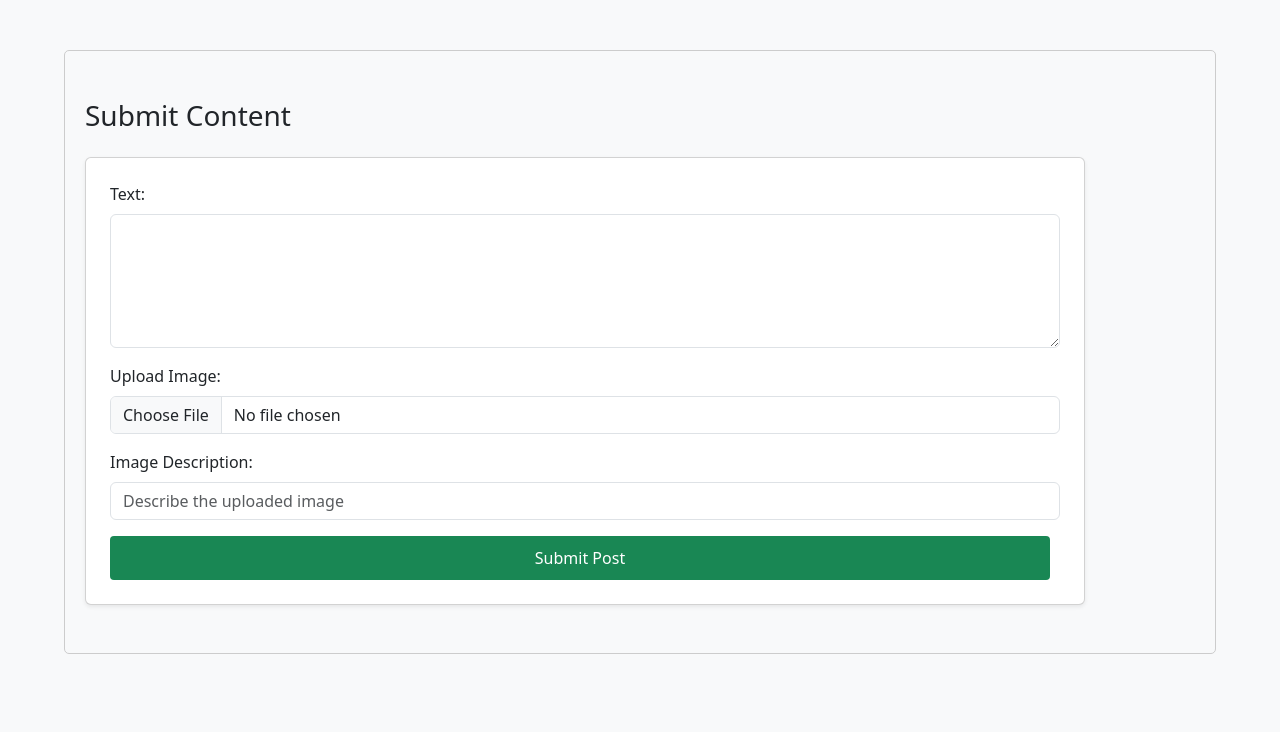
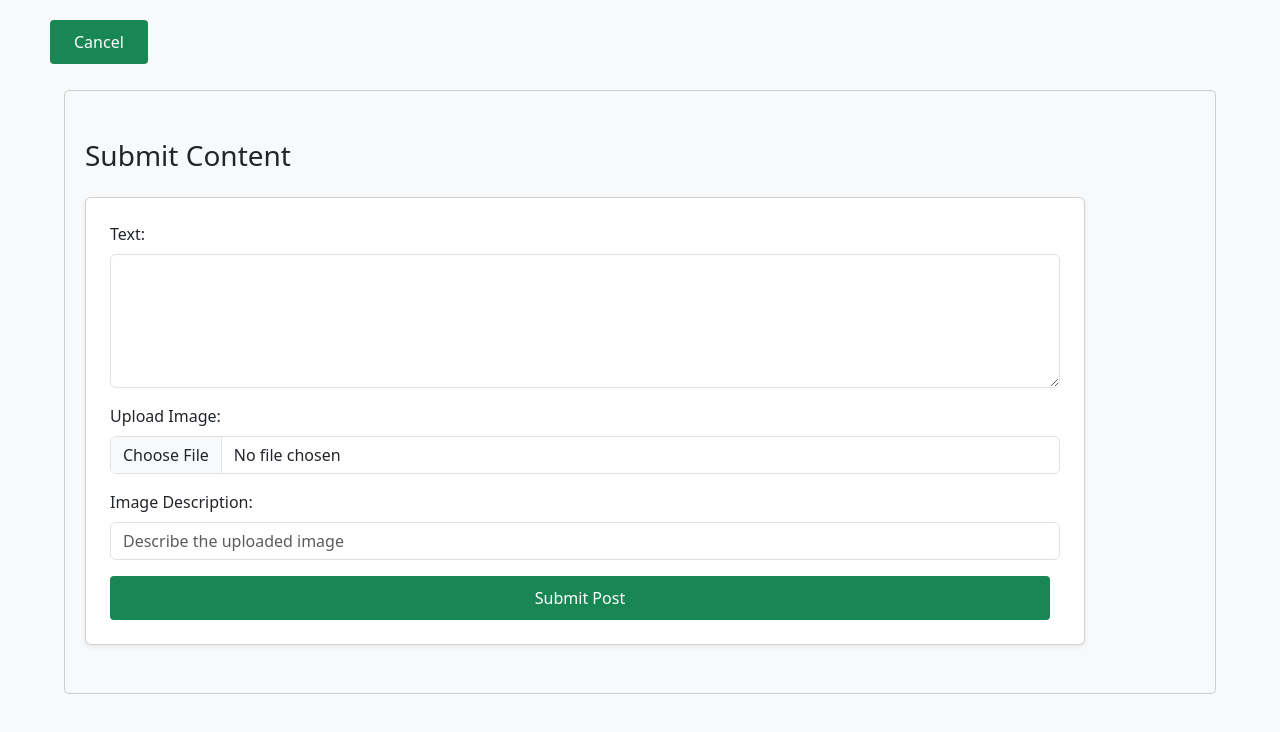
Before and after one commit to xyzzyx99/COMP-6970, a plain HTML site: page project/edit_post.html in a window 1280 px wide. Drawn offline with nearby package versions, Linux system fonts and the light colour scheme.

Commit message:
add cancel button to adding post

```diff
--- a/project/edit_post.html
+++ b/project/edit_post.html
@@ -9,6 +9,14 @@
     <link rel="stylesheet" href="accessibility.css">
 </head>
 <body class="bg-light">
+
+<div style="height: 40px;"></div>
+
+<button class="btn btn-success position-absolute px-4" style="top: 20px; left: 50px;" onclick="history.back()">
+    Cancel
+</button>
+
+<!-- Add this padding below it (can go inside your <body>) -->
 
 <div id="frame" class="container py-5">
     <h3 class="mb-4">Submit Content</h3>
```
Also changed, not shown: project/new_topic.html (+6 -0 lines).
